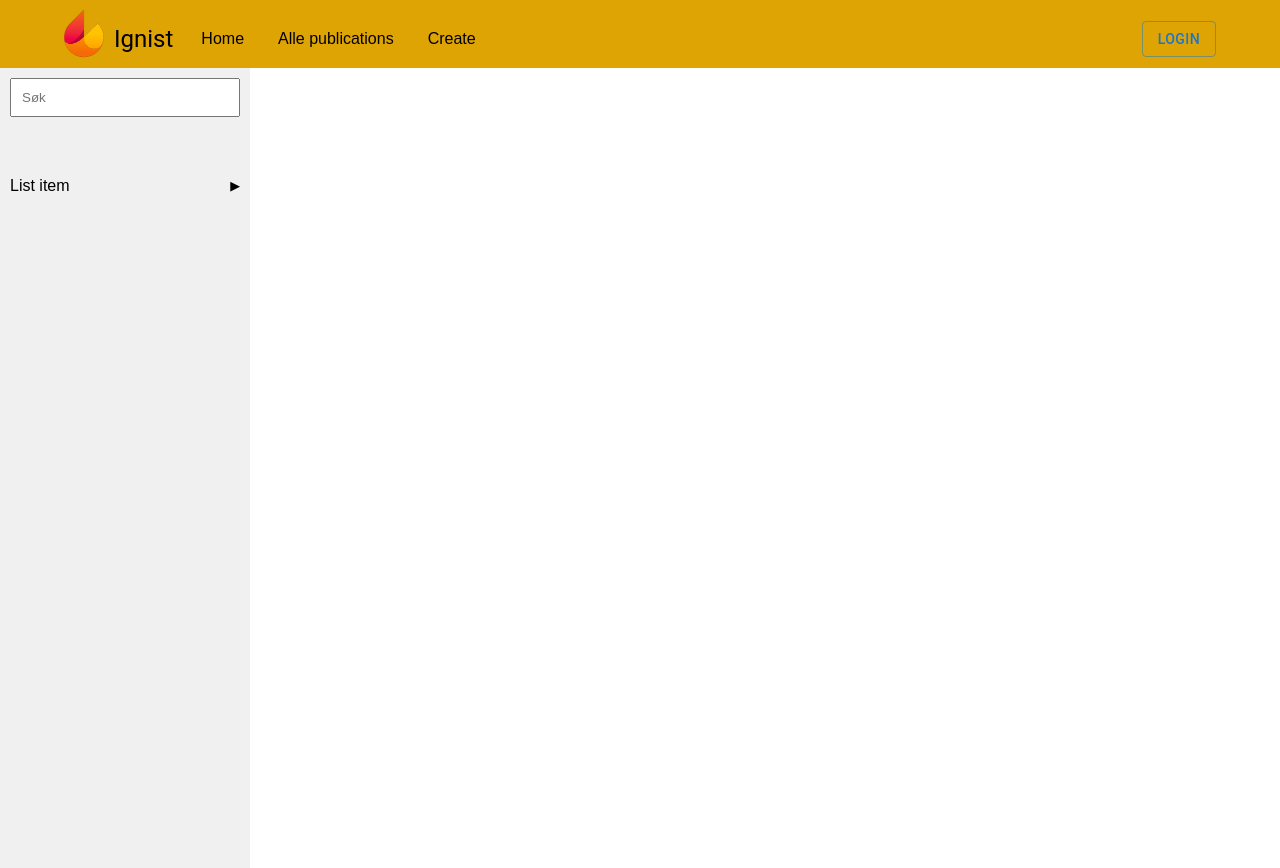
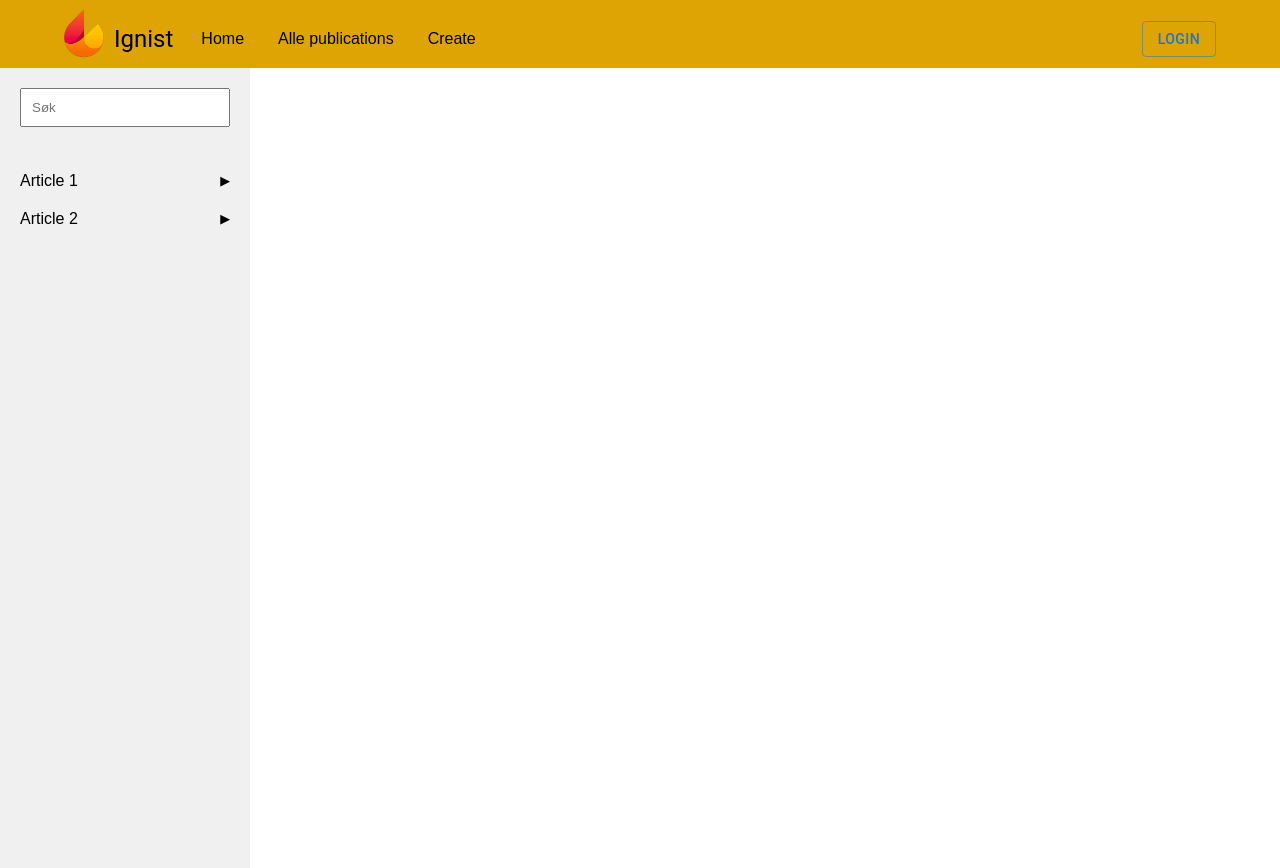
Before and after one commit to HamidHamrah/React-Brannhjelp, a React (Create React App) app: page / in a window 1280 px wide. Built offline with nearby package versions, Linux system fonts and the light colour scheme.

Commit message:
The display of article is ready, needs featching from the the API.

```diff
--- a/src/Components/ListAllPublications/ListPublications.js
+++ b/src/Components/ListAllPublications/ListPublications.js
@@ -1,13 +1,18 @@
 import React, { useState } from 'react';
 
+const articles = [
+  { id: 1, title: 'Article 1', content: 'Content of Article 1' },
+  { id: 2, title: 'Article 2', content: 'Content of Article 2' },
+  // Add more articles as needed
+];
 
-const SidebarItem = ({ title, children }) => {
+const SidebarItem = ({ title, children, onSelect }) => {
   const [isOpen, setIsOpen] = useState(false);
 
   const toggle = () => setIsOpen(!isOpen);
 
   return (
-    <div className="sidebar-item">
+    <div className="sidebar-item" onClick={onSelect}>
       <div className="sidebar-title" onClick={toggle}>
         {title}
         <span className="sidebar-icon">{isOpen ? '▼' : '▶'}</span>
@@ -17,19 +22,51 @@ const SidebarItem = ({ title, children }) => {
   );
 };
 
+const ArticleContent = ({ article }) => {
+  if (!article) return null;
+
+  return (
+    <div className="article-content">
+      <h2>{article.title}</h2>
+      <p>{article.content}</p>
+    </div>
+  );
+};
+
 const Sidebar = () => {
+  const [searchTerm, setSearchTerm] = useState('');
+  const [selectedArticle, setSelectedArticle] = useState(null);
+
+  const filteredArticles = articles.filter(article =>
+    article.title.toLowerCase().includes(searchTerm.toLowerCase())
+  );
+
+  const handleSearchChange = (e) => {
+    setSearchTerm(e.target.value);
+  };
+
   return (
-    <aside className="sidebar">
-      <div className="search-container">
-        <input type="text" placeholder="Søk" className="search-input" />
-      </div>
-      <SidebarItem title="List item">
-        <SidebarItem title="Undertema level 1">
-          <SidebarItem title="Undertema level 2" />
-        </SidebarItem>
-      </SidebarItem>
-      {/* Repeat for other items */}
-    </aside>
+    <div className="sidebar-container">
+      <aside className="sidebar">
+        <div className="search-container">
+          <input
+            type="text"
+            placeholder="Søk"
+            className="search-input"
+            value={searchTerm}
+            onChange={handleSearchChange}
+          />
+        </div>
+        {filteredArticles.map((article) => (
+          <SidebarItem
+            key={article.id}
+            title={article.title}
+            onSelect={() => setSelectedArticle(article)}
+          />
+        ))}
+      </aside>
+      <ArticleContent article={selectedArticle} />
+    </div>
   );
 };
 
--- a/src/Components/ListAllPublications/Style.css
+++ b/src/Components/ListAllPublications/Style.css
@@ -1,74 +1,64 @@
-/* Sidebar.css */
-.centered-container {
+.sidebar-container {
   display: flex;
-  justify-content: center;
-  align-items: center;
-  height: 100vh; /* Use full height of the viewport */
+  max-width: 100%;
 }
+
 .sidebar {
-    width: 250px; /* Set to desirced width */
-    background-color: #f0f0f0;
-    height: 100vh;
-    overflow-y: auto;
+  width: 250px; /* Adjust the width as needed */
+  background-color: #f0f0f0; /* Light grey for the sidebar */
+  padding: 20px;
+  height: 100vh; /* Full height of the viewport */
+  overflow-y: auto; /* Adds scroll to the sidebar if content overflows */
+}
+
+.article-content {
+  flex-grow: 1; /* Takes up remaining space */
+  background-color: #ffffff; /* White for the article content area */
+  padding: 20px;
+  height: 100vh; /* Full height of the viewport */
+  overflow-y: auto; /* Adds scroll to the content area if content overflows */
 }
 
 .search-container {
-    padding: 10px;
+  margin-bottom: 20px;
 }
 
 .search-input {
   width: 100%;
-    padding: 5px;
+  padding: 10px;
+  margin-bottom: 20px; /* Adds some space below the search input */
+  box-sizing: border-box; /* Ensures padding does not add to the width */
 }
 
 .sidebar-item {
-    padding: 10px;
   cursor: pointer;
+  margin-bottom: 10px; /* Adds some space between sidebar items */
 }
 
 .sidebar-title {
   display: flex;
   justify-content: space-between;
   align-items: center;
-  }
-
-  .sidebar-icon {
-    font-size: 0.8em;
+  padding: 5px 0; /* Adds some padding around the title */
 }
 
 .sidebar-content {
-    padding-left: 20px;
-  }
-  /* CenteredContent.css */
-.centered-container {
-  display: flex;
-  justify-content: center;
-  align-items: center;
-  height: 100vh; /* Use full height of the viewport */
+  padding: 10px;
+  background-color: #e9e9e9; /* Slightly darker than sidebar for contrast */
 }
 
-.content {
-  width: 60%; /* Adjust width as necessary */
-  text-align: center; /* Center the text for all children */
+/* Adjusts the color of the sidebar-icon based on whether the item is open or not */
+.sidebar-icon {
+  font-size: 0.8em; /* Smaller font size for the icons */
 }
-
-.search-container {
-  margin-bottom: 20px; /* Space between search bar and list */
+.article-content {
+  flex-grow: 1; /* Takes up remaining space */
+  background-color: #ffffff; /* Yellowish background */
+  margin: 30px;
+  padding: 20px;
+  height: 80vh; /* Full height of the viewport */
+  overflow-y: auto; /* Adds scroll to the content area if content overflows */
+  border: 1px solid #8d7f7f; /* Very thin border line */
+  border-radius: 0.25rem;
+  box-shadow: 0 2px 4px rgba(168, 129, 20, 0.1); /* Optional: Adds a subtle shadow for depth */
 }
-
-.search-input {
-  width: 100%;
-  padding: 10px;
-  margin-bottom: 20px;
-}
-
-.list-container {
-  text-align: left; /* Align the list items to the left */
-}
-
-.list-item {
-  background-color: #f0f0f0;
-  padding: 10px;
-  margin-bottom: 10px; /* Space between list items */
-  /* Add more styling as needed */
-}
```
Lines whose indentation alone changed are shown as unchanged.
